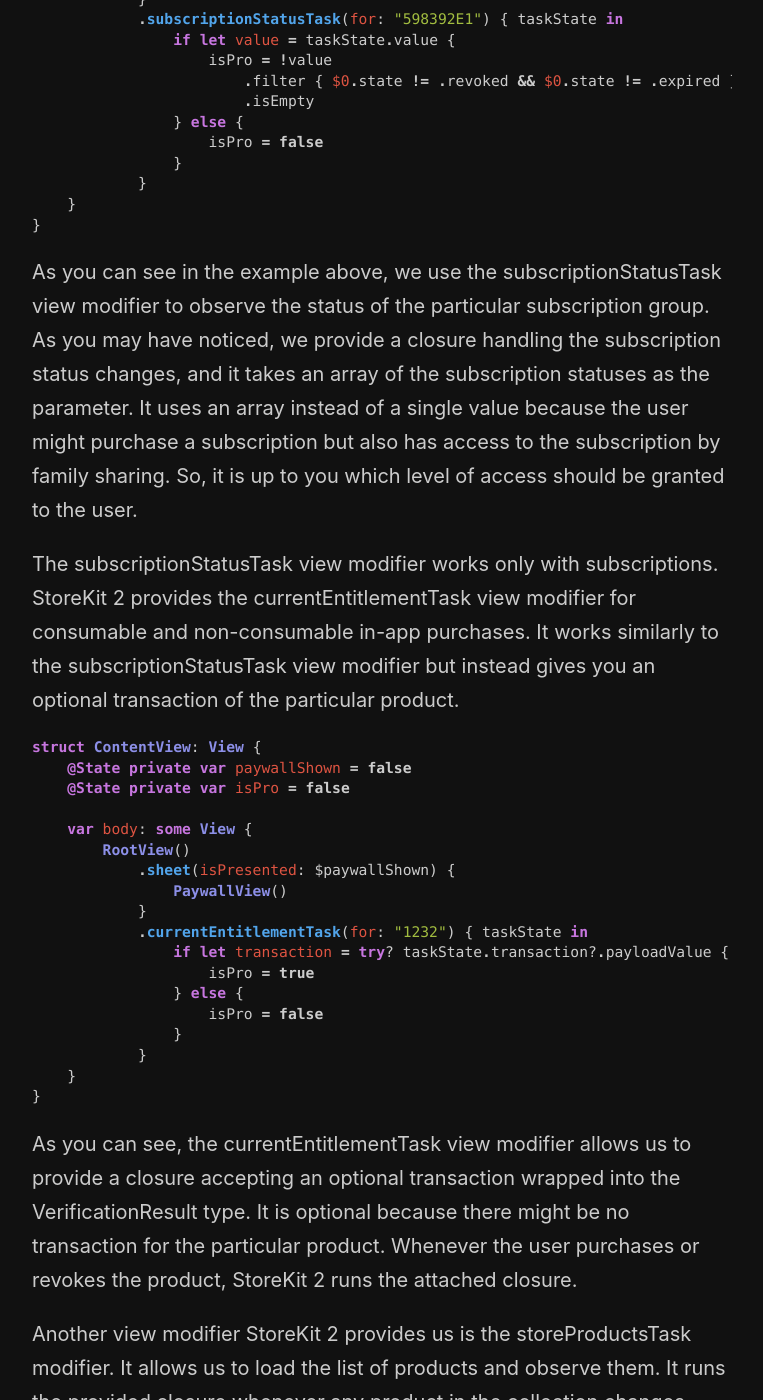
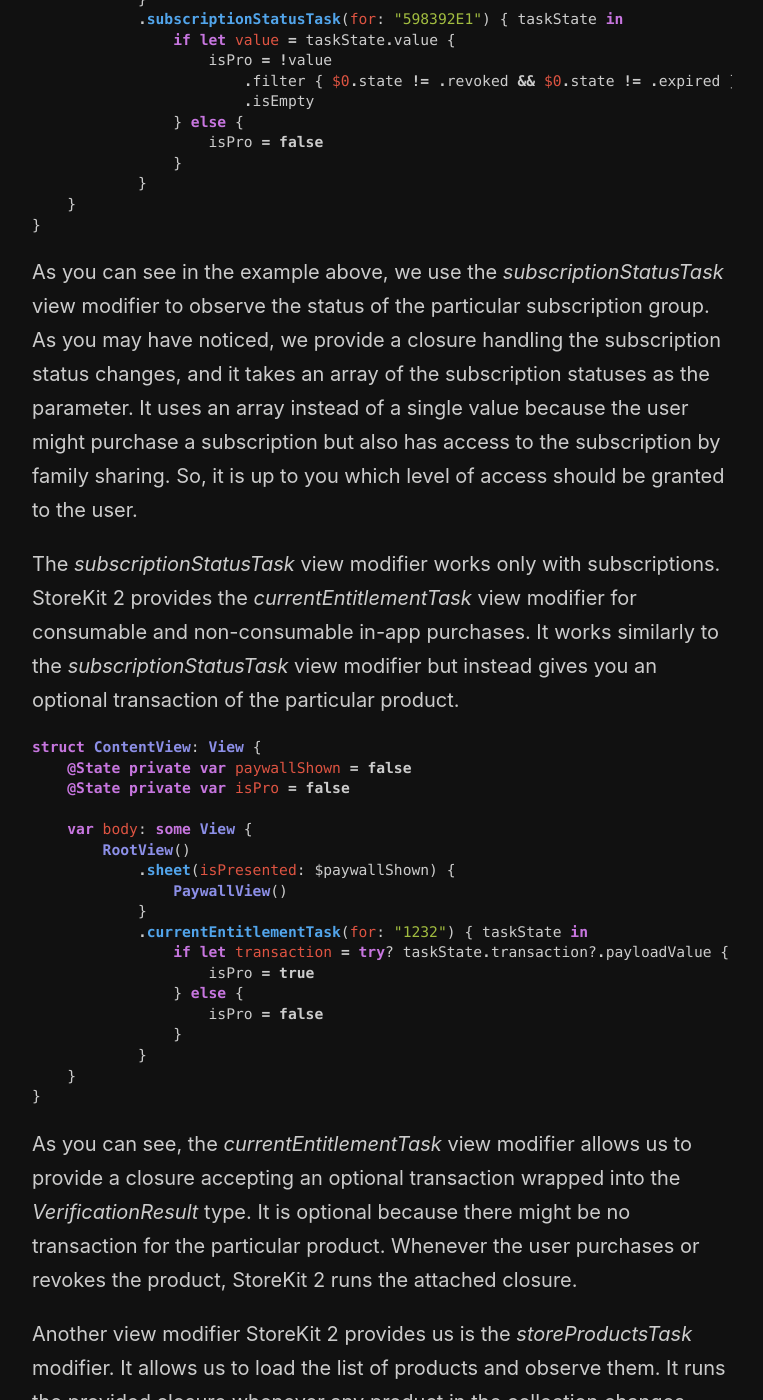
Before and after one commit to mecid/mecid.github.io, a Jekyll site: the page built from _posts/2023-08-30-mastering-storekit2-swiftui-view-modifiers.md, in a window 1280 px wide and 1400 px high, scrolled down 1396 px. Shown: the whole window, without its empty margins (258-1021 px from the left). Built offline with Jekyll 4.4.1, drawn with Linux system fonts in a browser that asks for light colours; some of the changed text lies outside the part shown.

Commit message:
storekit view modifiers post formatted

````diff
--- a/_posts/2023-08-30-mastering-storekit2-swiftui-view-modifiers.md
+++ b/_posts/2023-08-30-mastering-storekit2-swiftui-view-modifiers.md
@@ -23,10 +23,10 @@
 }
 ```
 
-StoreKit 2 provides us with onInAppPurchaseStart and onInAppPurchaseCompletion view modifiers to handle the start and completion of any purchase in the view hierarchy using StoreKit views.
+StoreKit 2 provides us with *onInAppPurchaseStart* and *onInAppPurchaseCompletion* view modifiers to handle the start and completion of any purchase in the view hierarchy using StoreKit views.
 Both view modifiers accept a closure to perform and have product and purchase result as parameters.
 
-Another view modifier that simplifies our job is the subscriptionStatusTask modifier. It allows us to observe the status of a particular subscription group constantly. It updates you whenever the status of the subscription changes.
+Another view modifier that simplifies our job is the *subscriptionStatusTask* modifier. It allows us to observe the status of a particular subscription group constantly. It updates you whenever the status of the subscription changes.
 
 ```swift
 struct ContentView: View {
@@ -51,9 +51,9 @@
 }
 ```
 
-As you can see in the example above, we use the subscriptionStatusTask view modifier to observe the status of the particular subscription group. As you may have noticed, we provide a closure handling the subscription status changes, and it takes an array of the subscription statuses as the parameter. It uses an array instead of a single value because the user might purchase a subscription but also has access to the subscription by family sharing. So, it is up to you which level of access should be granted to the user.
+As you can see in the example above, we use the *subscriptionStatusTask* view modifier to observe the status of the particular subscription group. As you may have noticed, we provide a closure handling the subscription status changes, and it takes an array of the subscription statuses as the parameter. It uses an array instead of a single value because the user might purchase a subscription but also has access to the subscription by family sharing. So, it is up to you which level of access should be granted to the user.
 
-The subscriptionStatusTask view modifier works only with subscriptions. StoreKit 2 provides the currentEntitlementTask view modifier for consumable and non-consumable in-app purchases. It works similarly to the subscriptionStatusTask view modifier but instead gives you an optional transaction of the particular product.
+The *subscriptionStatusTask* view modifier works only with subscriptions. StoreKit 2 provides the *currentEntitlementTask* view modifier for consumable and non-consumable in-app purchases. It works similarly to the *subscriptionStatusTask* view modifier but instead gives you an optional transaction of the particular product.
 
 ```swift
 struct ContentView: View {
@@ -76,9 +76,9 @@
 }
 ```
 
-As you can see, the currentEntitlementTask view modifier allows us to provide a closure accepting an optional transaction wrapped into the VerificationResult type. It is optional because there might be no transaction for the particular product. Whenever the user purchases or revokes the product, StoreKit 2 runs the attached closure.
+As you can see, the *currentEntitlementTask* view modifier allows us to provide a closure accepting an optional transaction wrapped into the *VerificationResult* type. It is optional because there might be no transaction for the particular product. Whenever the user purchases or revokes the product, StoreKit 2 runs the attached closure.
 
-Another view modifier StoreKit 2 provides us is the storeProductsTask modifier. It allows us to load the list of products and observe them. It runs the provided closure whenever any product in the collection changes.
+Another view modifier StoreKit 2 provides us is the *storeProductsTask* modifier. It allows us to load the list of products and observe them. It runs the provided closure whenever any product in the collection changes.
 
 ```swift
 struct ContentView: View {
````
